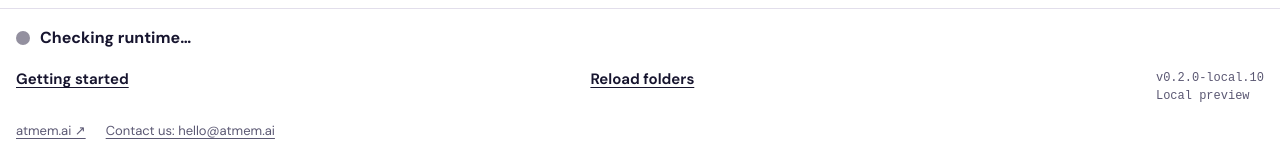
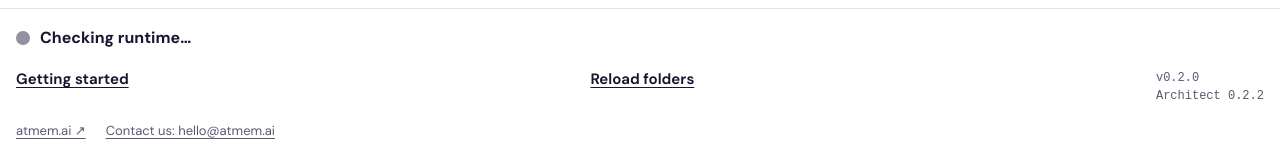
Before and after one commit to aetna000/atmem-ai-architect-orca, a website with bundled scripts: page panel/index.html in a window 1280 px wide. Shown: the part 715-875 px from the top of the page. Built offline with nearby package versions, Linux system fonts and the light colour scheme.

Commit message:
fix: show stable plugin and runtime versions in footer

```diff
--- a/panel/index.html
+++ b/panel/index.html
@@ -70,7 +70,7 @@
       <div class="footer-links">
         <a href="https://atmem.ai/ai-architect/install/" id="guide" data-external target="_blank" rel="noopener noreferrer">Getting started</a>
         <button id="reload" class="text-button">Reload folders</button>
-        <span class="version">v0.2.0-local.10<br>Local preview</span>
+        <span class="version">v0.2.0<br>Architect 0.2.2</span>
       </div>
       <div class="contact-links"><a href="https://atmem.ai" data-external target="_blank" rel="noopener noreferrer">atmem.ai ↗</a><a href="mailto:hello@atmem.ai" data-external>Contact us: hello@atmem.ai</a></div>
     </footer>
```
